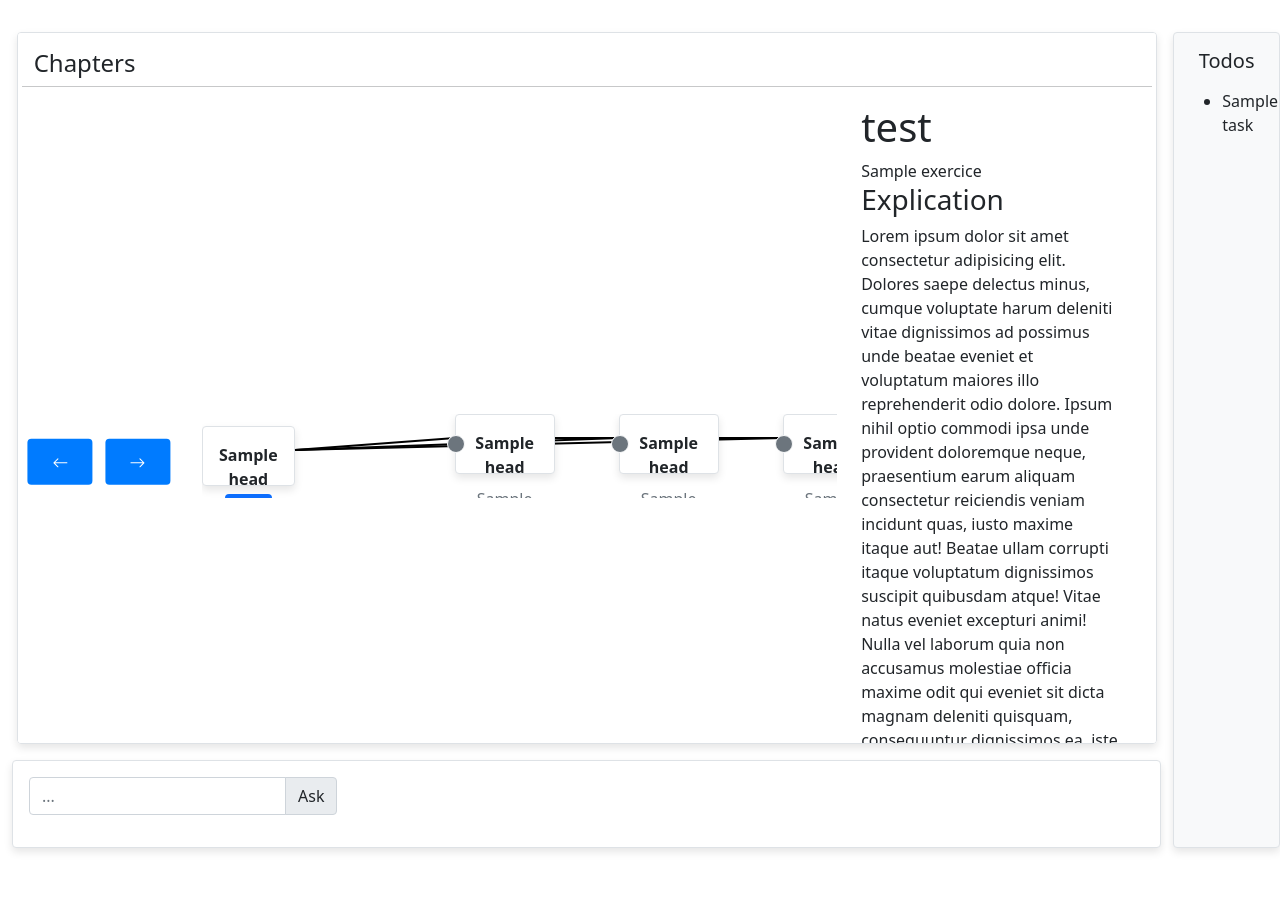
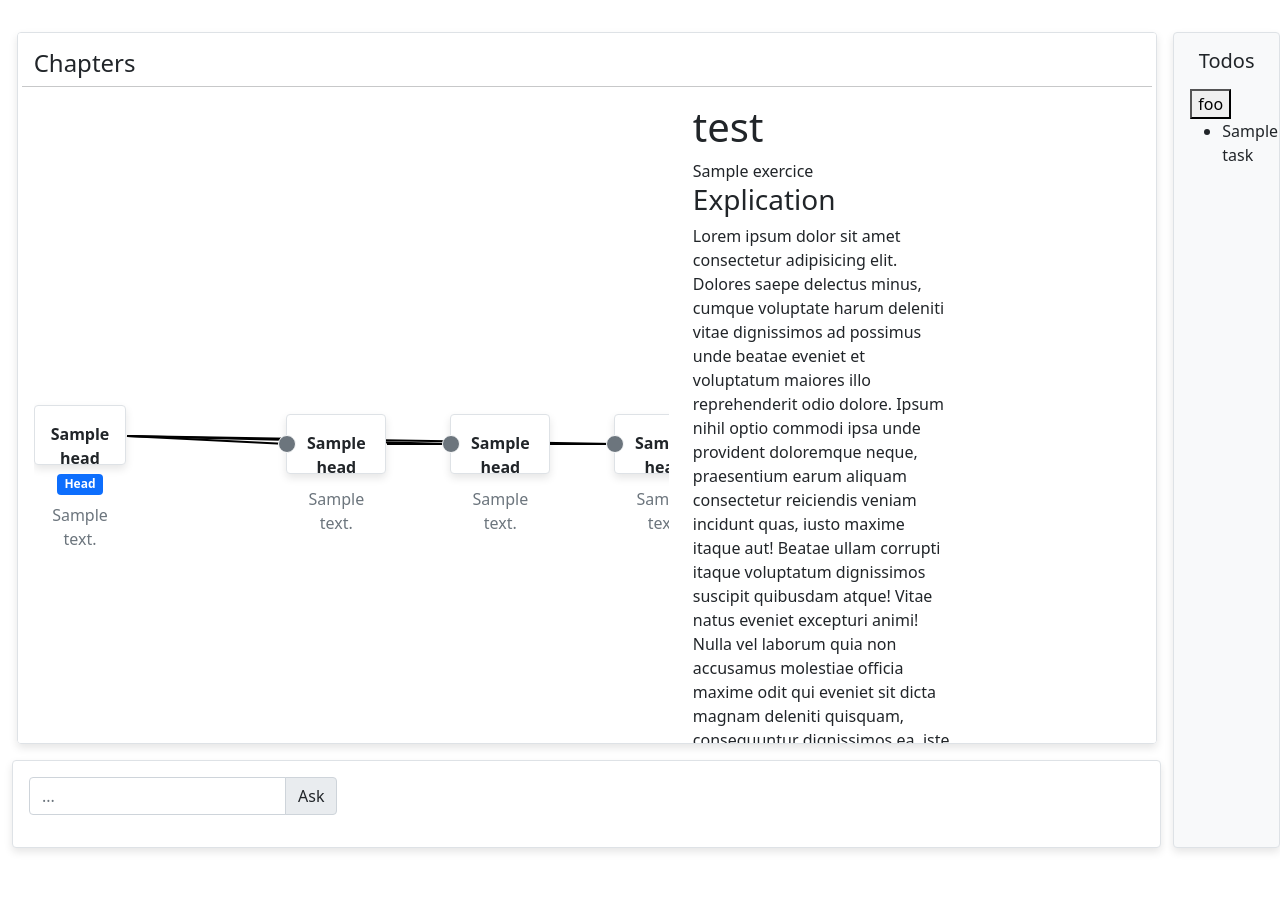
Before and after one commit to Hechmiko/Take-Nodes, a Python web app: template templates/study.html in a window 1280 px wide. Shown: the part 120-1017 px from the top of the page. Run offline with Jinja, Linux system fonts and the light colour scheme; the template is opened without the code that fills it: most values are stand-ins (such as "Sample title", 1, 10 or a date in 2020).

Commit message:
Working tree and toggleable branches

```diff
--- a/static/css/styles.css
+++ b/static/css/styles.css
@@ -69,16 +69,17 @@
 .tree-container {
     position: relative;
     display: grid;
-    align-items: center;
 }
 
 .tree {
     position: relative;
-    display: inline-flex;
+    display: flex;
     gap: 1rem;
+    align-items: center;
     overflow: hidden;
-    align-items: center;
 }
+
+
 
 .tree-node,
 .leaf {
@@ -131,30 +132,23 @@
 }
 
 .tree-head {
-    align-self: center;
-    justify-self: center;
     margin-right: 80px;
-}
-
-/* ADD media to fix the ratios and whatnot */
-.tree-menu {
-    position: relative;
-    transform: translate(5%, 2%);
-    justify-content: center;
-    align-content: center;
-    margin-left: -20px;
+    top: -3%;
 }
 
 
-.tree-menu button {
-    width: 40%;
 
-}
+
 
 .node-links {
     width: 100%;
     height: 100%;
     overflow: visible;
+    pointer-events: none;
+}
+
+.branch-head {
+    align-self: center;
 }
 
 .node-link {
--- a/static/js/tree.js
+++ b/static/js/tree.js
@@ -3,12 +3,11 @@
 
 
 function main() {
-    let locations = [];
 
     let tree_head = document.querySelector(".tree-head")
+    tree_head.addEventListener("click", () => showAll(tree_head))
     let node = document.querySelector(".tree-body")
-    connectChildren(node, tree_head)
-
+    connectChildren(tree_head, node)
 }
 
 function getPosition(el) {
@@ -26,7 +25,7 @@
     let svg = document.createElementNS(svgNS, "svg");
     let line = document.createElementNS(svgNS, "line");
     svg.appendChild(line);
-    let connection = { 'parent': dot_a, 'child': dot_b, 'svg': svg };
+    let connection = { 'parent': dot_a, 'child': dot_b, 'svg': svg, 'expanded': true };
     document.getElementById("node-links").appendChild(svg);
     connections.push(connection)
     setSize(connection)
@@ -47,14 +46,14 @@
     svg.setAttribute("viewBox", `0 0 ${window.innerWidth} ${window.innerHeight}`);
     svg.setAttribute("style", "position:absolute; z-index: 10;");
     line.setAttribute("x1", a.x + a.node.offsetWidth);
-    line.setAttribute("y1", a.y + 16);
+    line.setAttribute("y1", a.y + 22);
     line.setAttribute("x2", b.x);
-    line.setAttribute("y2", b.y + 16); // 16 is the padding of 'tree-node' in the stylesheet
+    line.setAttribute("y2", b.y + 22); // 16 is the padding of 'tree-node' in the stylesheet
     line.setAttribute("stroke", "black");
     line.setAttribute("stroke-width", "2");
 }
 function setManySize() {
-    visible_connections.forEach(function (connection) {
+    connections.forEach(function (connection) {
         if (connection.child.classList.contains("visible-node")) {
             setSize(connection)
         }
@@ -64,17 +63,18 @@
     })
 }
 
-function connectChildren(node, parent) {
+function connectChildren(parent, node) {
     let children = node.querySelectorAll(".tree-node");
     if (children.length > 0) {
         for (let child of children) {
-            child.addEventListener("click", () => reveal(child.parentNode)); // trying
+            child.addEventListener("click", () => toggle(child));
+            //child.addEventListener("mouseout", () => showAll(child))
             if (child.parentNode.parentNode.id == parent.id) {
                 connectDots(parent, child);
             }
             let grandchildren = child.parentNode.querySelector(".branch-children");
             if (grandchildren) {
-                connectChildren(grandchildren, child);
+                connectChildren(child, grandchildren);
             }
         }
     }
@@ -82,32 +82,65 @@
 let visible_connections = connections
 
 
-function reveal(node_div) {
-    //console.log(node)
-    tree_head = document.querySelector(".tree")
-    console.log("start node", node_div)
-    if (node_div == tree_head) {
-        //filter(node)
+function toggle(node) {
+    let child_connection = connections.find((connection) => connection.child == node)
+    let parent_connection = connections.find((connection) => connection.parent == node)
+    if (child_connection.expanded == true) {
+        focusOn(node)
     }
-
-    else {
-        parent_node = node_div.parentNode.parentNode
-        branch = parent_node.querySelector(".branch-children").children
-        for (child_node of branch) {
-            console.log("ids", child_node.id, parent_node.id)
-            console.log("curr", child_node, node_div)
-            if (!(child_node == node_div)) {
-                child_node.setAttribute("style", "display:none !important;")
-                child_node.querySelectorAll(".tree-node").forEach(function (one) { one.classList.remove("visible-node") })
-            }
-        }
-        next = parent_node.querySelector("#" + node_div.parentNode.parentNode.id, ".branch-head").parentNode
-        console.log("next", next.id, next)
-        reveal(next)
-
+    if (parent_connection != undefined && parent_connection.expanded == true) {
+        showAll(node)
     }
     setManySize()
 }
 
+function focusOn(node) {
+    node_div = node.parentNode
+    if (!(node_div == document.querySelector(".tree"))) {
+        child_connection = visible_connections.find((connection) => connection.child == node)
+        if (child_connection != undefined) {
+            child_connection.expanded = false;
+            console.log(child_connection)
+        }
+
+        parent_node = node_div.parentNode.parentNode
+        branch = parent_node.querySelector(".branch-children").children
+        for (child_node of branch) {
+
+            if (!(child_node == node_div)) {
+                child_node.setAttribute("style", "display:none !important;")
+                child_node.querySelectorAll(".tree-node").forEach(function (node) { node.classList.remove("visible-node") })
+            }
+        }
+        next = parent_node.querySelector("#" + node_div.parentNode.parentNode.id, ".branch-head")
+
+        focusOn(next)
+
+    }
+
+    visible_connections = visible_connections.filter((connection) => connection.child.classList.contains("visible-node"))
+    setManySize()
+}
+
+function showAll(node) {
+    console.log("showing")
+    connections.forEach(function (connection) {
+        if (connection.parent == node) {
+            connection.expanded = true;
+            connection.child.parentNode.setAttribute("style", "display :");
+            connection.child.classList.add("visible-node");
+            connection.svg.setAttribute("display", "display");
+            connections.forEach(function (subconnection) {
+                if (subconnection.parent == connection.child) {
+                    subconnection.expanded = true;
+                    showAll(connection.child);
+                }
+            })
+        }
+    })
+    setManySize()
+}
+
+
 window.addEventListener('resize', setManySize)
 window.addEventListener('load', main);
--- a/templates/study.html
+++ b/templates/study.html
@@ -14,22 +14,6 @@
                     {% if tree %}
                     {% set size = tree.maxDepth(starting_level=1) %}
                     <script src="/static/js/tree.js"></script>
-                    <div class="tree-menu col-md-2">
-                        <button class="btn btn-lg btn-block mx-1">
-                            <svg xmlns="http://www.w3.org/2000/svg" width="16" height="16" fill="currentColor"
-                                class="bi bi-arrow-left" viewBox="0 0 16 16">
-                                <path fill-rule="evenodd"
-                                    d="M15 8a.5.5 0 0 0-.5-.5H2.707l3.147-3.146a.5.5 0 1 0-.708-.708l-4 4a.5.5 0 0 0 0 .708l4 4a.5.5 0 0 0 .708-.708L2.707 8.5H14.5A.5.5 0 0 0 15 8" />
-                            </svg>
-                        </button>
-                        <button class="btn btn-lg btn-block mx-1">
-                            <svg xmlns="http://www.w3.org/2000/svg" width="16" height="16" fill="currentColor"
-                                class="bi bi-arrow-right" viewBox="0 0 16 16">
-                                <path fill-rule="evenodd"
-                                    d="M1 8a.5.5 0 0 1 .5-.5h11.793l-3.147-3.146a.5.5 0 0 1 .708-.708l4 4a.5.5 0 0 1 0 .708l-4 4a.5.5 0 0 1-.708-.708L13.293 8.5H1.5A.5.5 0 0 1 1 8" />
-                            </svg>
-                        </button>
-                    </div>
                     <div class="tree-container col-md-7" style="overflow: scroll;">
                         <div id="{{ tree.head }}" class="tree mt-3" style="overflow: scroll;">
                             <div id="{{ tree.head }}" class="tree-node visible-node tree-head"
@@ -37,7 +21,6 @@
                                 <div class="symbol"">{{tree.head}} <span class=" badge bg-primary">Head</span></div>
                                 <div class="description">{{ tree.description }}</div>
                             </div>
-
                             <div id="{{tree.head}}" class="tree-body branch-children" style="z-index: 10;">
                                 {% for node in tree.children recursive %}
                                 {% if node.children %}
@@ -58,7 +41,7 @@
                                         {{ loop(node.children) }}
                                     </div>
                                     {% else %}
-                                    <div class="leaf-branch d-flex mx-4 mb-2" id="{{node.head}}" children="0">
+                                    <div class="branch-head d-flex mx-4 mb-2" id="{{node.head}}" children="0">
                                         <div class="tree-node visible-node leaf">
                                             <div class="symbol">{{ node.head }}
                                                 <span
@@ -122,6 +105,9 @@
         </main>
         <aside class="col-md-1 bg-light border-left" id="todo-aside">
             <h5>Todos</h5>
+            <button onclick="showAll()">
+                foo
+            </button>
             <!-- Add todo items here -->
             <ul>
                 {% for task in todo %}
```
Also changed, not shown: app.py (+3 -8 lines), tree.py (line endings or trailing spaces).
